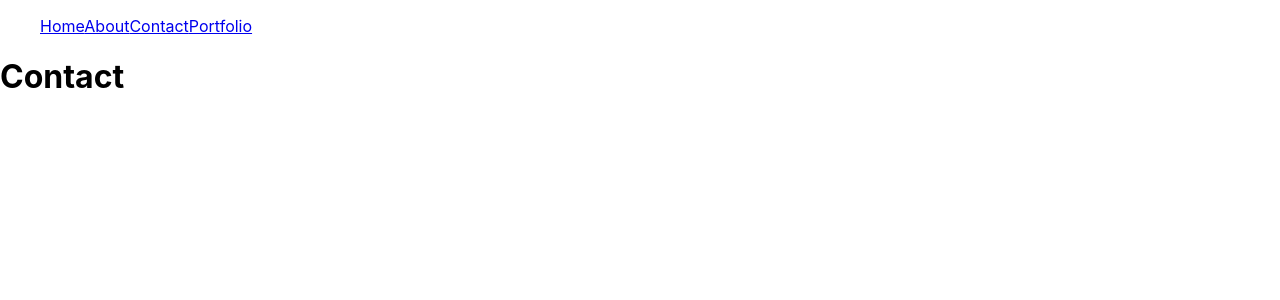
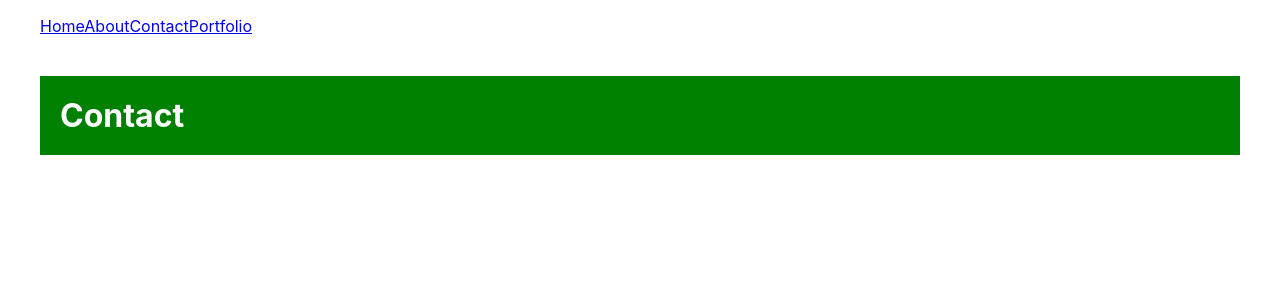
Before and after one commit to mamuncse15031/LearningRoute, a React (Create React App) app: page /contact in a window 1280 px wide. Shown: the top 300 px of the page. Built offline with nearby package versions, Linux system fonts and the light colour scheme.

Commit message:
CSS Style object create and use it in style

```diff
--- a/src/pages/Contact.js
+++ b/src/pages/Contact.js
@@ -1,10 +1,17 @@
 import React, { Component } from 'react';
 
 class Contact extends Component {
+
+    TextStyle={
+        color: 'white',
+        backgroundColor:'green',
+        margin:'40px',
+        padding: '20px'
+    }
     render() {
         return (
             <div>
-                <h1>Contact</h1>
+                <h1 style={this.TextStyle}>Contact</h1>
             </div>
         );
     }
```
Also changed, not shown: 1 other file (tests, documents, lock files or other folders).
